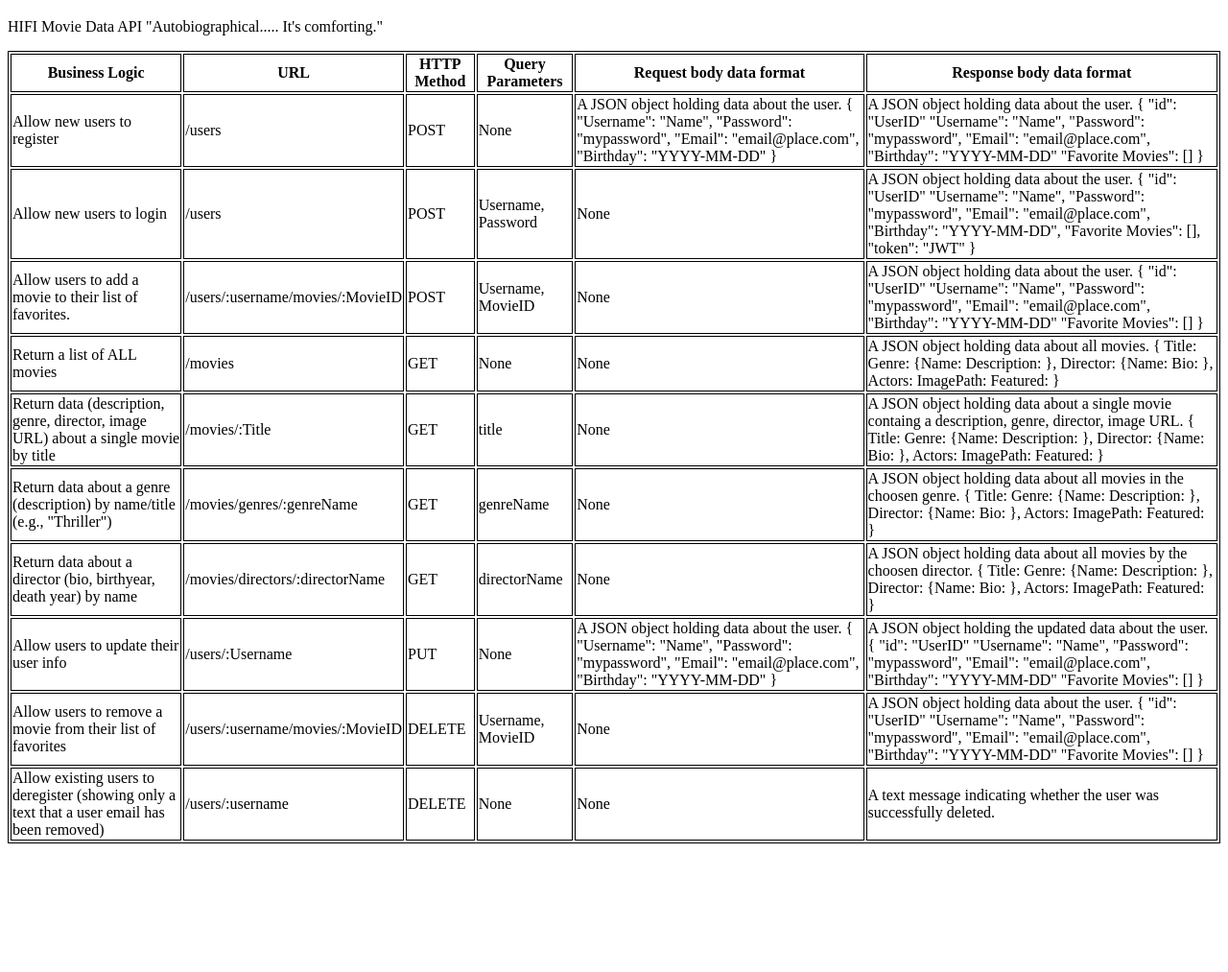
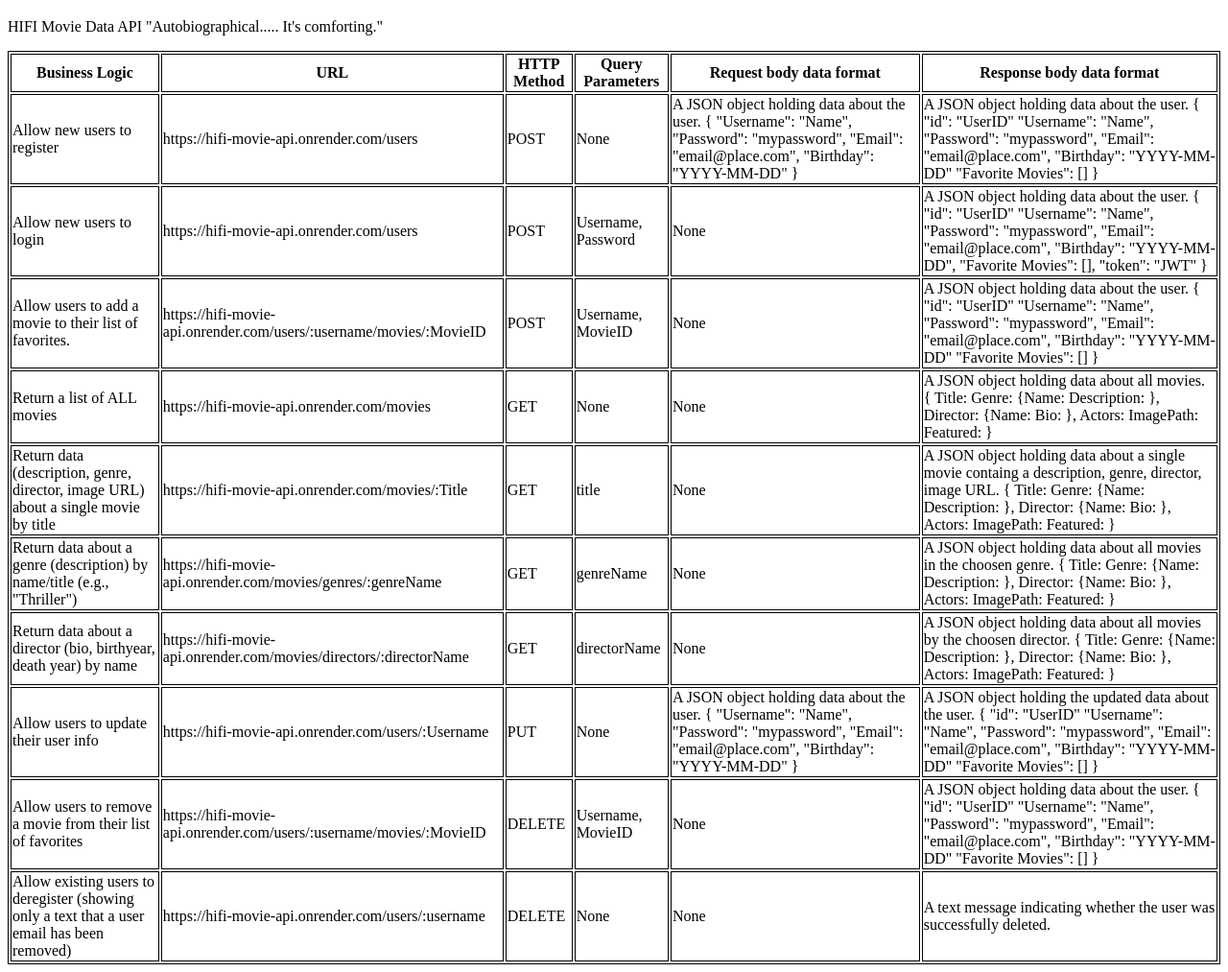
Before and after one commit to Carbon-42/hifi_movie_api, a website: page public/documentation.html in a window 1280 px wide. Shown: the part 61-1074 px from the top of the page at 96% size. Before the commit the page ends 948 px from the top, so only its background shows below. Drawn offline with Linux system fonts and the light colour scheme.

Commit message:
Update documentation.html

```diff
--- a/public/documentation.html
+++ b/public/documentation.html
@@ -20,7 +20,7 @@
 			</tr>
 			<tr>
 				<td>Allow new users to register</td>
-				<td>/users</td>
+				<td>https://hifi-movie-api.onrender.com/users</td>
 				<td>POST</td>
 				<td>None</td>
 				<td>A JSON object holding data about the user.
@@ -44,7 +44,7 @@
 			</tr>
 			<tr>
 				<td>Allow new users to login</td>
-				<td>/users</td>
+				<td>https://hifi-movie-api.onrender.com/users</td>
 				<td>POST</td>
 				<td>Username, Password</td>
 				<td>None</td>
@@ -62,7 +62,7 @@
 			</tr>
 			<tr>
 				<td>Allow users to add a movie to their list of favorites.</td>
-				<td>/users/:username/movies/:MovieID</td>
+				<td>https://hifi-movie-api.onrender.com/users/:username/movies/:MovieID</td>
 				<td>POST</td>
 				<td>Username, MovieID</td>
 				<td>None</td>
@@ -79,7 +79,7 @@
 			</tr>
 			<tr>
 				<td>Return a list of ALL movies</td>
-				<td>/movies</td>
+				<td>https://hifi-movie-api.onrender.com/movies</td>
 				<td>GET</td>
 				<td>None</td>
 				<td>None</td>
@@ -96,7 +96,7 @@
 			</tr>
 			<tr>
 				<td>Return data (description, genre, director, image URL) about a single movie by title</td>
-				<td>/movies/:Title</td>
+				<td>https://hifi-movie-api.onrender.com/movies/:Title</td>
 				<td>GET</td>
 				<td>title</td>
 				<td>None</td>
@@ -113,7 +113,7 @@
 			</tr>
 			<tr>
 				<td>Return data about a genre (description) by name/title (e.g., "Thriller")</td>
-				<td>/movies/genres/:genreName</td>
+				<td>https://hifi-movie-api.onrender.com/movies/genres/:genreName</td>
 				<td>GET</td>
 				<td>genreName</td>
 				<td>None</td>
@@ -131,7 +131,7 @@
 			</tr>
 			<tr>
 				<td>Return data about a director (bio, birthyear, death year) by name</td>
-				<td>/movies/directors/:directorName</td>
+				<td>https://hifi-movie-api.onrender.com/movies/directors/:directorName</td>
 				<td>GET</td>
 				<td>directorName</td>
 				<td>None</td>
@@ -149,7 +149,7 @@
 			</tr>
 			<tr>
 				<td>Allow users to update their user info</td>
-				<td>/users/:Username</td>
+				<td>https://hifi-movie-api.onrender.com/users/:Username</td>
 				<td>PUT</td>
 				<td>None</td>
 				<td>A JSON object holding data about the user.
@@ -173,7 +173,7 @@
 			</tr>
 			<tr>
 				<td>Allow users to remove a movie from their list of favorites</td>
-				<td>/users/:username/movies/:MovieID</td>
+				<td>https://hifi-movie-api.onrender.com/users/:username/movies/:MovieID</td>
 				<td>DELETE</td>
 				<td>Username, MovieID</td>
 				<td>None</td>
@@ -190,7 +190,7 @@
 			</tr>
 			<tr>
 				<td>Allow existing users to deregister (showing only a text that a user email has been removed)</td>
-				<td>/users/:username</td>
+				<td>https://hifi-movie-api.onrender.com/users/:username</td>
 				<td>DELETE</td>
 				<td>None</td>
 				<td>None</td>
```
